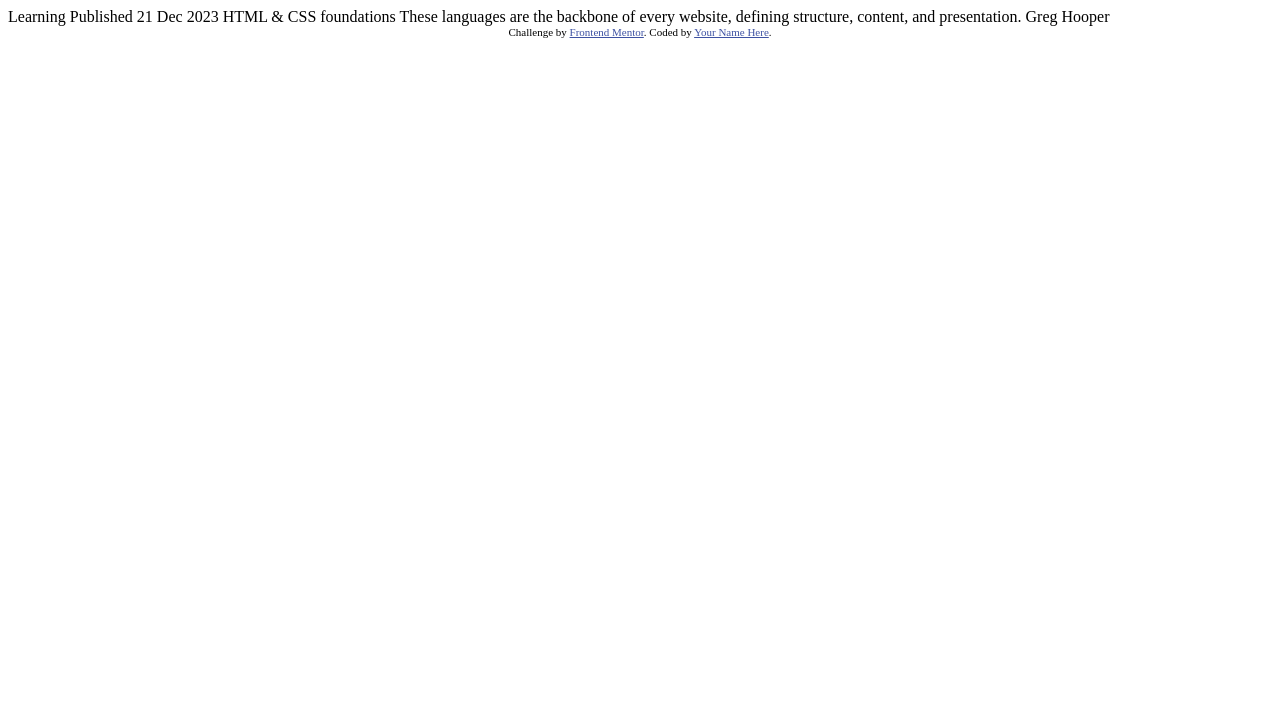
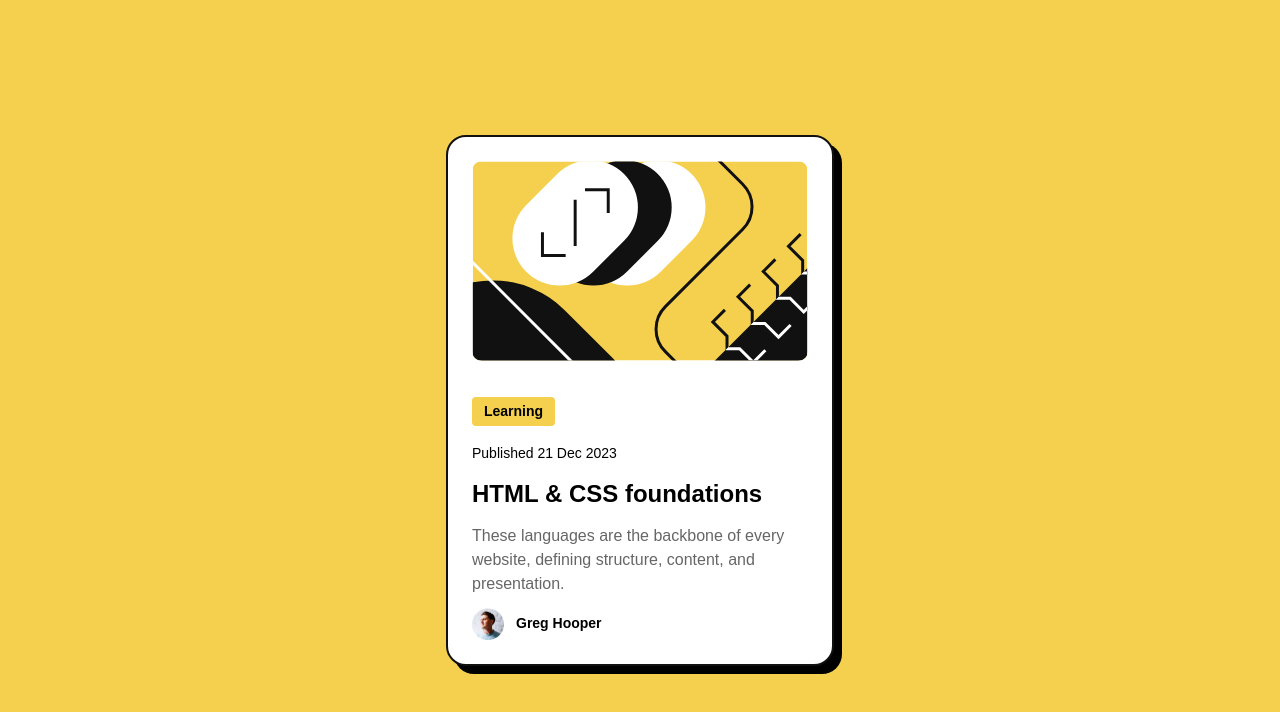
Before and after one commit to braismarquez2025/blog-preview-card-main, a plain HTML site: page index.html in a window 1280 px wide. Drawn offline with Linux system fonts and the light colour scheme; a web font is replaced by a local one.

Commit message:
agregando cambios finales

```diff
--- a/index.html
+++ b/index.html
@@ -5,30 +5,22 @@
   <meta name="viewport" content="width=device-width, initial-scale=1.0"> <!-- displays site properly based on user's device -->
 
   <link rel="icon" type="image/png" sizes="32x32" href="./assets/images/favicon-32x32.png">
+  <link rel="stylesheet" href="css/style.css">
 
   <title>Frontend Mentor | Blog preview card</title>
 
-  <!-- Feel free to remove these styles or customise in your own stylesheet 👍 -->
-  <style>
-    .attribution { font-size: 11px; text-align: center; }
-    .attribution a { color: hsl(228, 45%, 44%); }
-  </style>
 </head>
 <body>
-
-  Learning
-
-  Published 21 Dec 2023
-
-  HTML & CSS foundations
-
-  These languages are the backbone of every website, defining structure, content, and presentation.
-
-  Greg Hooper
-
-  <div class="attribution">
-    Challenge by <a href="https://www.frontendmentor.io?ref=challenge" target="_blank">Frontend Mentor</a>.
-    Coded by <a href="#">Your Name Here</a>.
+  <div class="container">
+    <img src="assets/images/illustration-article.svg" alt="foto-principal">
+    <p class="container_info">Learning</p>
+    <p class="container_date">Published 21 Dec 2023</p>
+    <h2>HTML & CSS foundations</h2>
+    <p class="container_description">These languages are the backbone of every website, defining structure, content, and presentation.</p>
+    <div class="container_autor">
+      <img src="assets\images\image-avatar.webp" alt="img-perfil">
+      <p>Greg Hooper</p>
+    </div>
   </div>
 </body>
 </html>
--- /dev/null
+++ b/style.scss
@@ -0,0 +1,122 @@
+$yellow: #F4D04E;
+$negro: #111111;
+$gris: #6B6B6B;
+$bp-mobile: 375px;
+
+@mixin breakpoint($bp) {
+    @if $bp == mobile {
+      @media (max-width: $bp-mobile) {
+        @content;
+      }
+    }
+}
+
+@font-face {
+    font-family: 'fontPrincipal';
+    src: url(assets\fonts\Figtree-Italic-VariableFont_wght.ttf) format('truetype');
+    font-weight: normal;
+    font-style: normal;
+}
+
+* {
+    margin: 0;
+}
+
+body {
+    font-family: 'fontPrincipal', sans-serif;
+    background-color: $yellow;
+    padding: 0;
+    display: flex;
+    align-items: center;
+    justify-content: center;
+    height: 100vh;
+
+}
+
+.container {
+    background-color: white;
+    width: 336px;
+    padding: 24px;
+    border-radius: 20px;
+    display: flex;
+    flex-direction: column;
+    align-items: start;
+    gap: 12px;
+    box-shadow: 8px 8px 0 black;
+    border: solid 2px $negro;
+
+    @include breakpoint(mobile) {
+        width: 290px;
+        height: 501px;
+    }
+
+
+    img {
+        width: 336px;
+        height: 200px;
+        border-radius: 10px;
+
+        @include breakpoint(mobile) {
+            width: 289px;
+
+        }
+    }
+
+    &_info {
+        font-size: 14px;
+        line-height: 150%;
+        letter-spacing: 0%;
+        font-weight: bold;
+        padding: 4px 12px;
+        background-color: $yellow;
+        border-radius: 4px;
+        margin-top: 24px;
+    }
+
+    &_date {
+        font-size: 14px;
+        line-height: 150%;
+        letter-spacing: 0%;
+        margin-top: 5px;
+    }
+
+    h2 {
+        font-size: 24px;
+        line-height: 150%;
+        letter-spacing: 0%;
+
+        @include breakpoint(mobile) {
+            font-size: 23px;
+        }
+
+    }
+
+    &_description {
+        font-size: 16px;
+        line-height: 150%;
+        letter-spacing: 0%;
+        opacity: 60%;
+
+        @include breakpoint(mobile) {
+            font-size: 15px;
+            margin-bottom: 10px;
+        }
+    }
+
+    &_autor {
+        display: flex;
+        align-items: center;
+        gap: 12px;
+        img {
+            width: 32px;
+            height: 32px;
+        }
+
+        p {
+            font-size: 14px;
+            line-height: 150%;
+            letter-spacing: 0%;
+            font-weight: bold;
+        }
+    }
+}
```
Also changed, not shown: css/style.css (added), 1 other file.
